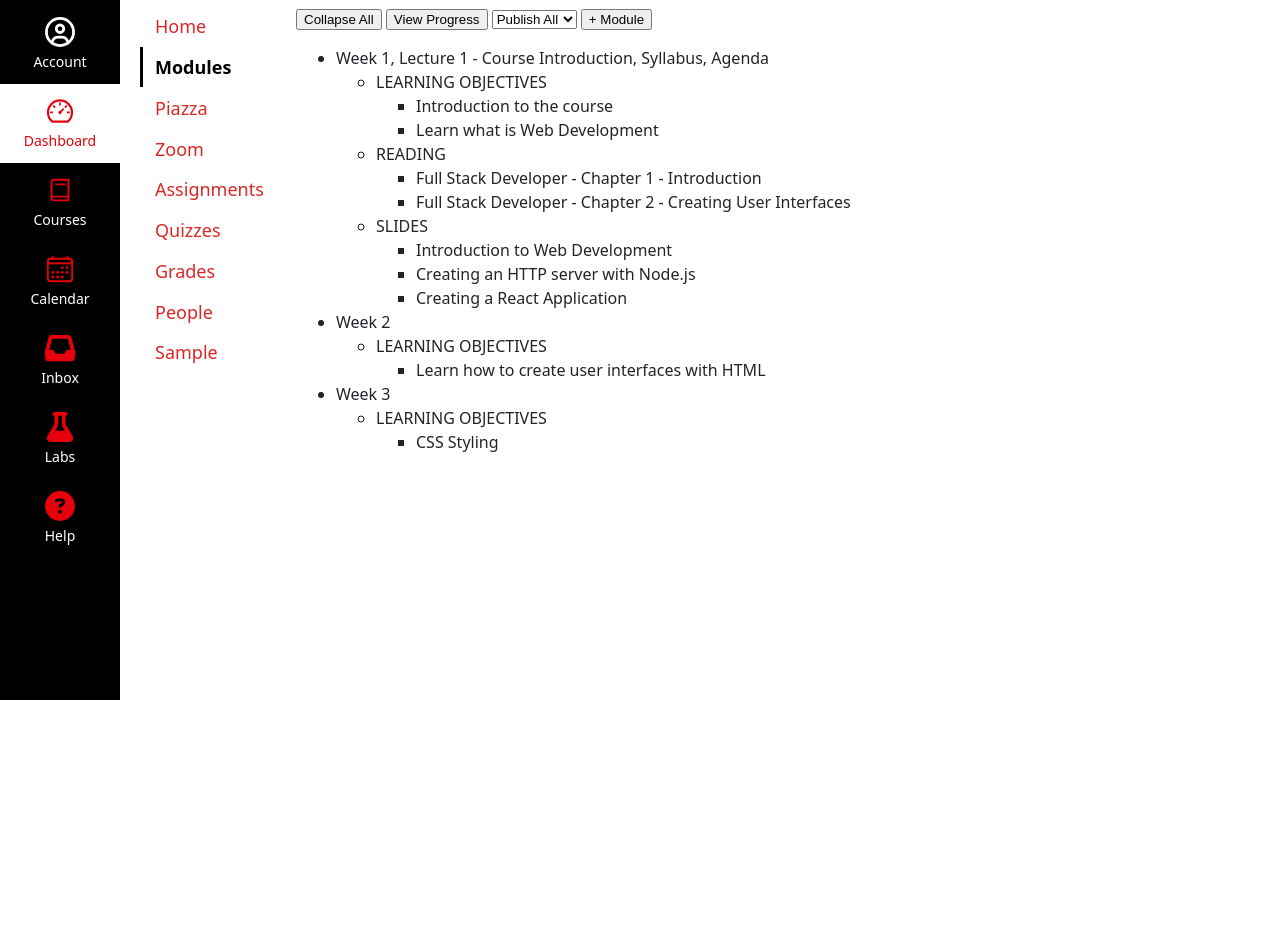
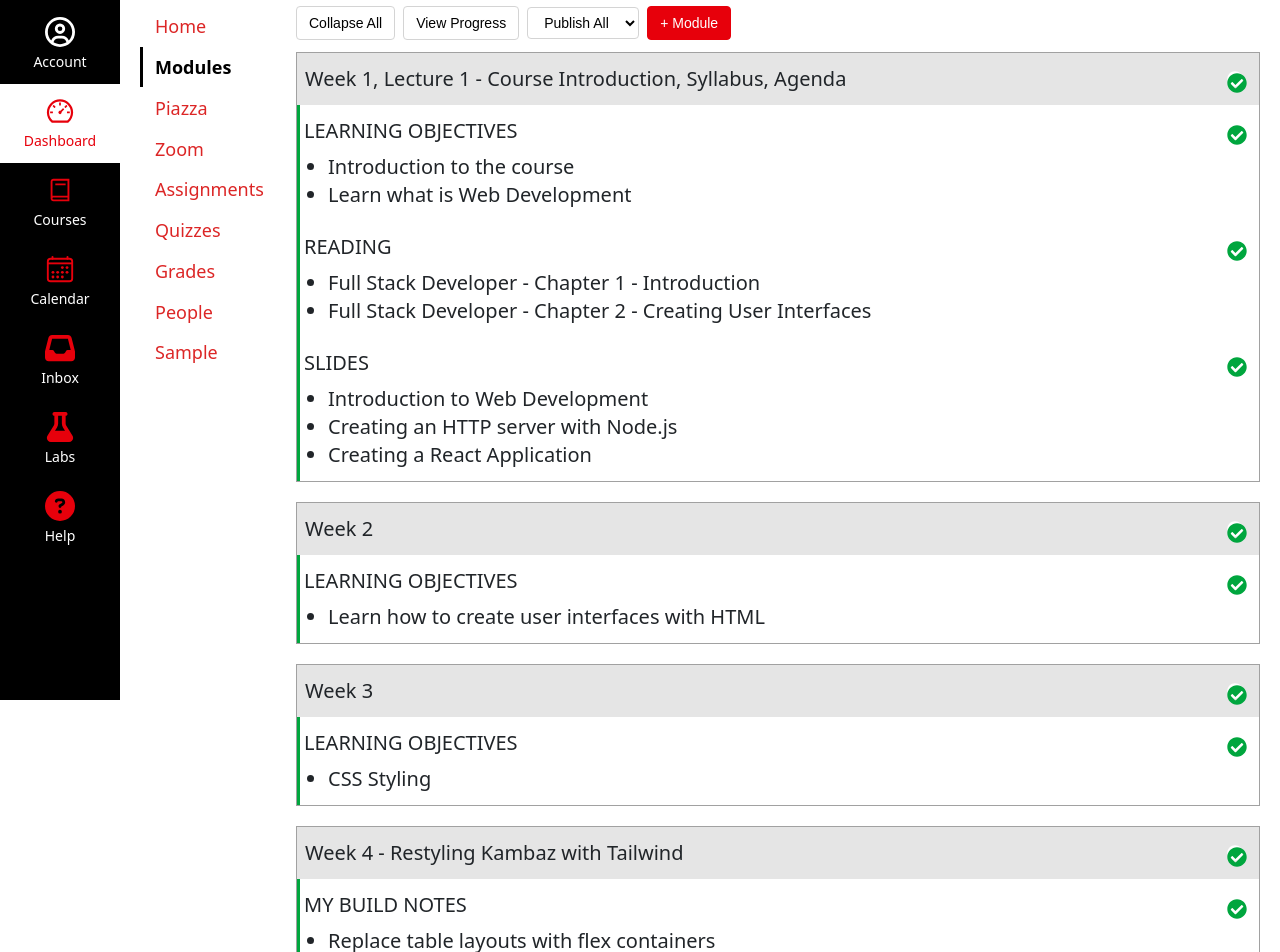
Before and after one commit to Hamzarazi/webdev-client, a Next.js app: page /courses/1/modules in a window 1280 px wide. Shown: the part 100-1052 px from the top of the page. Before the commit the page ends 808 px from the top, so only its background shows below. Built offline with nearby package versions, Linux system fonts and the light colour scheme.

Commit message:
A2: styled Modules, Module, Lesson, GreenCheckmark, toolbar

```diff
--- /dev/null
+++ b/app/(kambaz)/courses/[cid]/modules/GreenCheckmark.tsx
@@ -0,0 +1,12 @@
+import { FaCheckCircle, FaCircle } from "react-icons/fa";
+export default function GreenCheckmark() {
+  return (
+    <span className="relative me-1 inline-flex">
+      <FaCheckCircle
+        className="absolute text-xl text-green-600"
+        style={{ top: "2px" }}
+      />
+      <FaCircle className="text-base text-white" />
+    </span>
+  );
+}
--- a/app/(kambaz)/courses/[cid]/modules/Lesson.tsx
+++ b/app/(kambaz)/courses/[cid]/modules/Lesson.tsx
@@ -1,4 +1,5 @@
 import type { ReactNode } from "react";
+import GreenCheckmark from "./GreenCheckmark";
 export default function Lesson({
   title,
   children,
@@ -7,9 +8,12 @@ export default function Lesson({
   children?: ReactNode;
 }) {
   return (
-    <li className="wd-lesson">
-      <span className="wd-title">{title}</span>
-      <ul className="wd-content">{children}</ul>
+    <li className="wd-lesson border-l-[3px] border-green-600 p-3 pl-1">
+      <div className="flex items-center justify-between">
+        <span className="wd-title">{title}</span>
+        <GreenCheckmark />
+      </div>
+      <ul className="wd-content mt-2 list-disc pl-6">{children}</ul>
     </li>
   );
 }
--- a/app/(kambaz)/courses/[cid]/modules/Module.tsx
+++ b/app/(kambaz)/courses/[cid]/modules/Module.tsx
@@ -1,4 +1,5 @@
 import type { ReactNode } from "react";
+import GreenCheckmark from "./GreenCheckmark";
 export default function Module({
   title,
   children,
@@ -7,9 +8,12 @@ export default function Module({
   children?: ReactNode;
 }) {
   return (
-    <li className="wd-module">
-      <div className="wd-title">{title}</div>
-      <ul className="wd-lessons">{children}</ul>
+    <li className="wd-module mb-5 overflow-hidden border border-neutral-400 p-0 text-xl">
+      <div className="wd-title flex items-center justify-between bg-neutral-200 p-3 ps-2">
+        <span>{title}</span>
+        <GreenCheckmark />
+      </div>
+      <ul className="wd-lessons m-0 list-none p-0">{children}</ul>
     </li>
   );
 }
--- a/app/(kambaz)/courses/[cid]/modules/page.tsx
+++ b/app/(kambaz)/courses/[cid]/modules/page.tsx
@@ -3,13 +3,33 @@ import Lesson from "./Lesson";
 export default function Modules() {
   return (
     <div>
-      <button type="button">Collapse All</button>{" "}
-      <button type="button">View Progress</button>{" "}
-      <select defaultValue="publish-all">
-        <option value="publish-all">Publish All</option>
-      </select>{" "}
-      <button type="button">+ Module</button>
-      <ul id="wd-modules">
+      <div className="mb-3 flex flex-wrap items-center gap-2">
+        <button
+          type="button"
+          className="rounded border border-neutral-300 bg-white px-3 py-1.5 text-sm"
+        >
+          Collapse All
+        </button>
+        <button
+          type="button"
+          className="rounded border border-neutral-300 bg-white px-3 py-1.5 text-sm"
+        >
+          View Progress
+        </button>
+        <select
+          defaultValue="publish-all"
+          className="rounded border border-neutral-300 bg-white px-3 py-1.5 text-sm"
+        >
+          <option value="publish-all">Publish All</option>
+        </select>
+        <button
+          type="button"
+          className="rounded border border-red-600 bg-red-600 px-3 py-1.5 text-sm font-medium text-white"
+        >
+          + Module
+        </button>
+      </div>
+      <ul id="wd-modules" className="m-0 list-none p-0">
         <Module title="Week 1, Lecture 1 - Course Introduction, Syllabus, Agenda">
           <Lesson title="LEARNING OBJECTIVES">
             <li className="wd-content-item">Introduction to the course</li>
@@ -43,6 +63,19 @@ export default function Modules() {
             <li className="wd-content-item">CSS Styling</li>
           </Lesson>
         </Module>
+        <Module title="Week 4 - Restyling Kambaz with Tailwind">
+          <Lesson title="MY BUILD NOTES">
+            <li className="wd-content-item">
+              Replace table layouts with flex containers
+            </li>
+            <li className="wd-content-item">
+              Fixed sidebar with a media-query content offset
+            </li>
+          </Lesson>
+        </Module>
+        <Module title="Sample module (AI)">
+          <Lesson title="Sample lesson (AI)" />
+        </Module>
       </ul>
     </div>
   );
```
